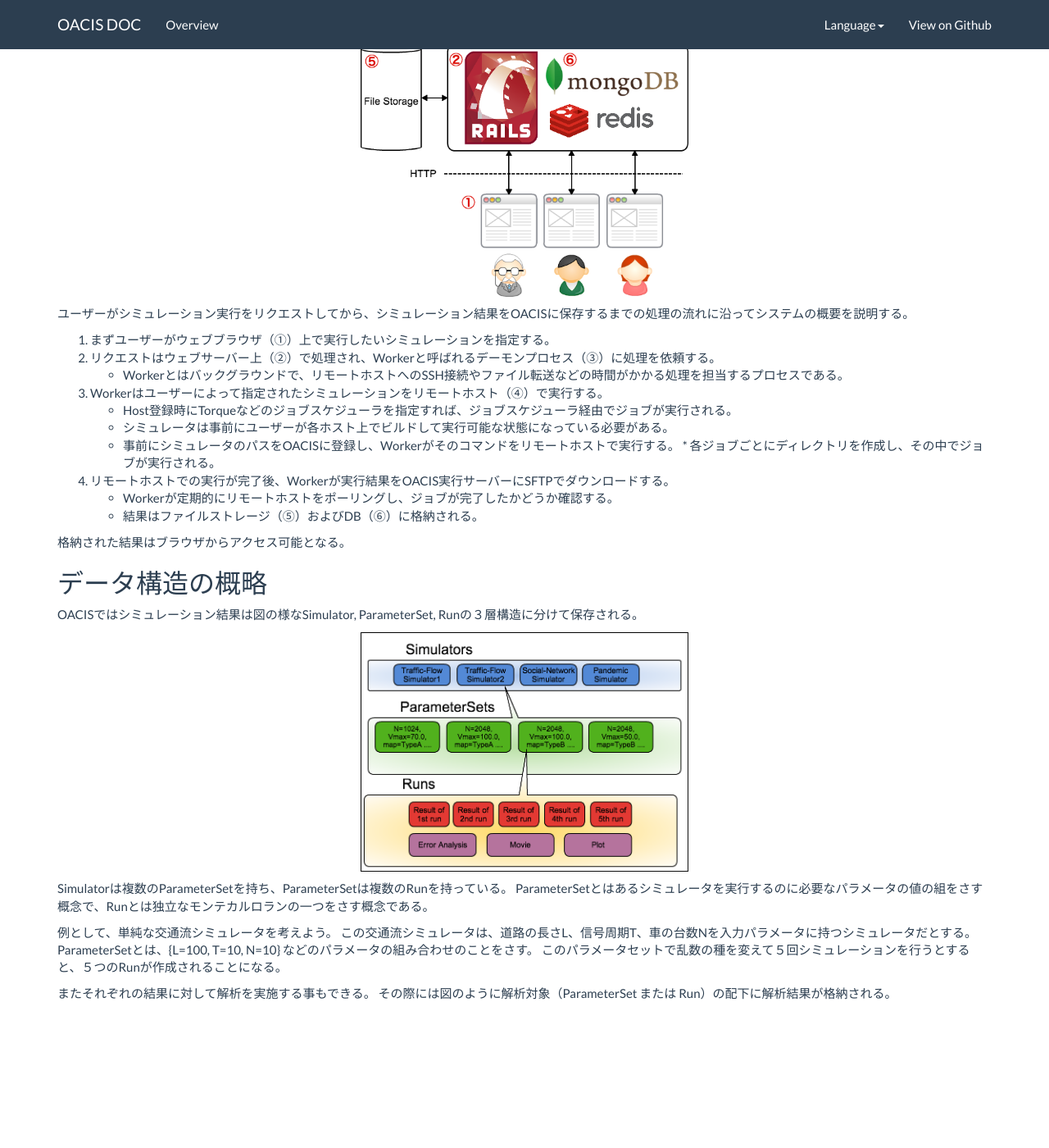
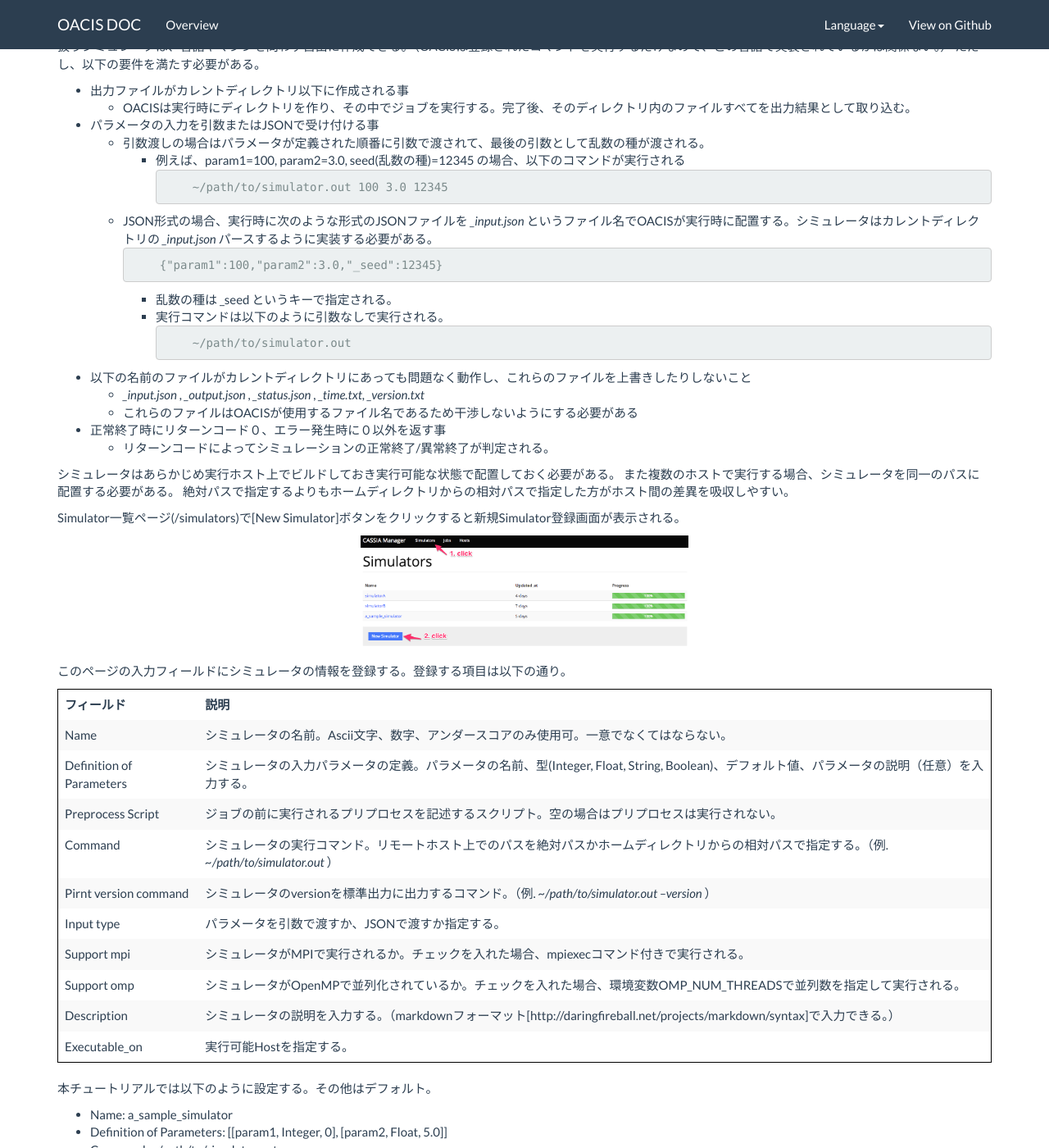
Before and after one commit to crest-cassia/oacis, a Jekyll site: the page built from ja/basic_usage.md, in a window 1280 px wide and 1400 px high, scrolled down 1646 px. Shown: the whole window at 82% size. Built offline with Jekyll 4.4.1, drawn with Linux system fonts in a browser that asks for light colours; nearby versions of some CDN libraries; before the commit the page ends 2879 px from its top, so only the background shows below that; some of the changed text lies outside the part shown.

Commit message:
migrated contents

````diff
--- a/ja/basic_usage.md
+++ b/ja/basic_usage.md
@@ -62,45 +62,78 @@ xsub の設定方法については、https://github.com/crest-cassia/xsub を
 | Executable simulators      | 実行可能なシミュレータをチェックボックスで指定。 |
 |----------------------------|---------------------------------------------------------------------|
 
-## システム構成
 
-OACISは、Ruby on Railsフレームワークを用いて構築されており、ユーザーはウェブブラウザを用いて実行したシミュレーション結果などにアクセスすることができる。
-内部のデータベースとしてMongoDBを使用しており、シミュレーション実行時の情報、パラメータについての情報、ホストについての情報などが格納される。
-シミュレータが出力したファイルやディレクトリについては、ファイルシステム上(publicディレクトリ以下)に保存される。
-システム構成の概要は下図のようになる。
+本チュートリアルでは以下のように設定する。その他はデフォルト。
+Work base dir は任意のディレクトリで良いが、新規作成した（他のファイルが無い）ディレクトリを指定する事。
 
-![システム構成]({{ site.baseurl }}/images/system_configuration_num.png){:width="400px"}
+- Name: localhost
+- Hostname: localhost
+- User: <自分のユーザー名>
+- Work base dir: <任意の新規作成したパス>
 
-ユーザーがシミュレーション実行をリクエストしてから、シミュレーション結果をOACISに保存するまでの処理の流れに沿ってシステムの概要を説明する。
+ホストの登録後、一覧画面で登録したホストを確認する事ができる。
+一覧画面の表の各行はドラッグして移動する事ができ、見やすい順番に整理する事ができる。
 
-1. まずユーザーがウェブブラウザ（①）上で実行したいシミュレーションを指定する。
-1. リクエストはウェブサーバー上（②）で処理され、Workerと呼ばれるデーモンプロセス（③）に処理を依頼する。
-  * Workerとはバックグラウンドで、リモートホストへのSSH接続やファイル転送などの時間がかかる処理を担当するプロセスである。
-1. Workerはユーザーによって指定されたシミュレーションをリモートホスト（④）で実行する。
-  * Host登録時にTorqueなどのジョブスケジューラを指定すれば、ジョブスケジューラ経由でジョブが実行される。
-  * シミュレータは事前にユーザーが各ホスト上でビルドして実行可能な状態になっている必要がある。
-    * 事前にシミュレータのパスをOACISに登録し、Workerがそのコマンドをリモートホストで実行する。
-  * 各ジョブごとにディレクトリを作成し、その中でジョブが実行される。
-1. リモートホストでの実行が完了後、Workerが実行結果をOACIS実行サーバーにSFTPでダウンロードする。
-  * Workerが定期的にリモートホストをポーリングし、ジョブが完了したかどうか確認する。
-  * 結果はファイルストレージ（⑤）およびDB（⑥）に格納される。
+## Simulator登録
 
+扱うシミュレータは、言語やマシンを問わず自由に作成できる。（OACISは登録されたコマンドを実行するだけなので、どの言語で実装されているかは関係ない。）
+ただし、以下の要件を満たす必要がある。
 
-格納された結果はブラウザからアクセス可能となる。
+- 出力ファイルがカレントディレクトリ以下に作成される事
+    - OACISは実行時にディレクトリを作り、その中でジョブを実行する。完了後、そのディレクトリ内のファイルすべてを出力結果として取り込む。
+- パラメータの入力を引数またはJSONで受け付ける事
+    - 引数渡しの場合はパラメータが定義された順番に引数で渡されて、最後の引数として乱数の種が渡される。
+        - 例えば、param1=100, param2=3.0, seed(乱数の種)=12345 の場合、以下のコマンドが実行される
+            ```
+              ~/path/to/simulator.out 100 3.0 12345
+            ```
+    - JSON形式の場合、実行時に次のような形式のJSONファイルを *_input.json* というファイル名でOACISが実行時に配置する。シミュレータはカレントディレクトリの *_input.json* パースするように実装する必要がある。
+        ```
+          {"param1":100,"param2":3.0,"_seed":12345}
+        ```
+        - 乱数の種は _seed というキーで指定される。
+        - 実行コマンドは以下のように引数なしで実行される。
+            ```
+              ~/path/to/simulator.out
+            ```
 
-## データ構造の概略
+- 以下の名前のファイルがカレントディレクトリにあっても問題なく動作し、これらのファイルを上書きしたりしないこと
+    - *_input.json* , *_output.json* , *_status.json* , *_time.txt*, *_version.txt*
+    - これらのファイルはOACISが使用するファイル名であるため干渉しないようにする必要がある
+- 正常終了時にリターンコード０、エラー発生時に０以外を返す事
+    - リターンコードによってシミュレーションの正常終了/異常終了が判定される。
 
-OACISではシミュレーション結果は図の様なSimulator, ParameterSet, Runの３層構造に分けて保存される。
+シミュレータはあらかじめ実行ホスト上でビルドしておき実行可能な状態で配置しておく必要がある。
+また複数のホストで実行する場合、シミュレータを同一のパスに配置する必要がある。
+絶対パスで指定するよりもホームディレクトリからの相対パスで指定した方がホスト間の差異を吸収しやすい。
 
-![データ構造]({{ site.baseurl }}/images/data_structure.png){:width="400px"}
+Simulator一覧ページ(/simulators)で[New Simulator]ボタンをクリックすると新規Simulator登録画面が表示される。
 
-Simulatorは複数のParameterSetを持ち、ParameterSetは複数のRunを持っている。
-ParameterSetとはあるシミュレータを実行するのに必要なパラメータの値の組をさす概念で、Runとは独立なモンテカルロランの一つをさす概念である。
+![ホスト登録]({{ site.baseurl }}/images/new_simulator.png){:width="400px"}
 
-例として、単純な交通流シミュレータを考えよう。
-この交通流シミュレータは、道路の長さL、信号周期T、車の台数Nを入力パラメータに持つシミュレータだとする。
-ParameterSetとは、{L=100, T=10, N=10} などのパラメータの組み合わせのことをさす。
-このパラメータセットで乱数の種を変えて５回シミュレーションを行うとすると、５つのRunが作成されることになる。
+このページの入力フィールドにシミュレータの情報を登録する。登録する項目は以下の通り。
 
-またそれぞれの結果に対して解析を実施する事もできる。
-その際には図のように解析対象（ParameterSet または Run）の配下に解析結果が格納される。
+|----------------------------|---------------------------------------------------------------------|
+| フィールド                 | 説明                                                                |
+|:---------------------------|:--------------------------------------------------------------------|
+| Name                       | シミュレータの名前。Ascii文字、数字、アンダースコアのみ使用可。一意でなくてはならない。
+| Definition of Parameters   | シミュレータの入力パラメータの定義。パラメータの名前、型(Integer, Float, String, Boolean)、デフォルト値、パラメータの説明（任意）を入力する。
+| Preprocess Script          | ジョブの前に実行されるプリプロセスを記述するスクリプト。空の場合はプリプロセスは実行されない。
+| Command                    | シミュレータの実行コマンド。リモートホスト上でのパスを絶対パスかホームディレクトリからの相対パスで指定する。（例. *~/path/to/simulator.out* ）
+| Pirnt version command      | シミュレータのversionを標準出力に出力するコマンド。（例. *~/path/to/simulator.out --version* ）
+| Input type                 | パラメータを引数で渡すか、JSONで渡すか指定する。
+| Support mpi                | シミュレータがMPIで実行されるか。チェックを入れた場合、mpiexecコマンド付きで実行される。
+| Support omp                | シミュレータがOpenMPで並列化されているか。チェックを入れた場合、環境変数OMP_NUM_THREADSで並列数を指定して実行される。
+| Description                | シミュレータの説明を入力する。（markdownフォーマット[http://daringfireball.net/projects/markdown/syntax]で入力できる。）
+| Executable_on              | 実行可能Hostを指定する。
+|----------------------------|---------------------------------------------------------------------|
+
+本チュートリアルでは以下のように設定する。その他はデフォルト。
+
+- Name: a_sample_simulator
+- Definition of Parameters: [[param1, Integer, 0], [param2, Float, 5.0]]
+- Command: ~/path/to/simulator.out
+- Executable_on: localhostにチェック
+
+シミュレータの登録後、一覧画面で登録したシミュレータを確認する事ができる。
+一覧画面の表の各行はドラッグして移動する事ができ、見やすい順番に整理する事ができる。
````
